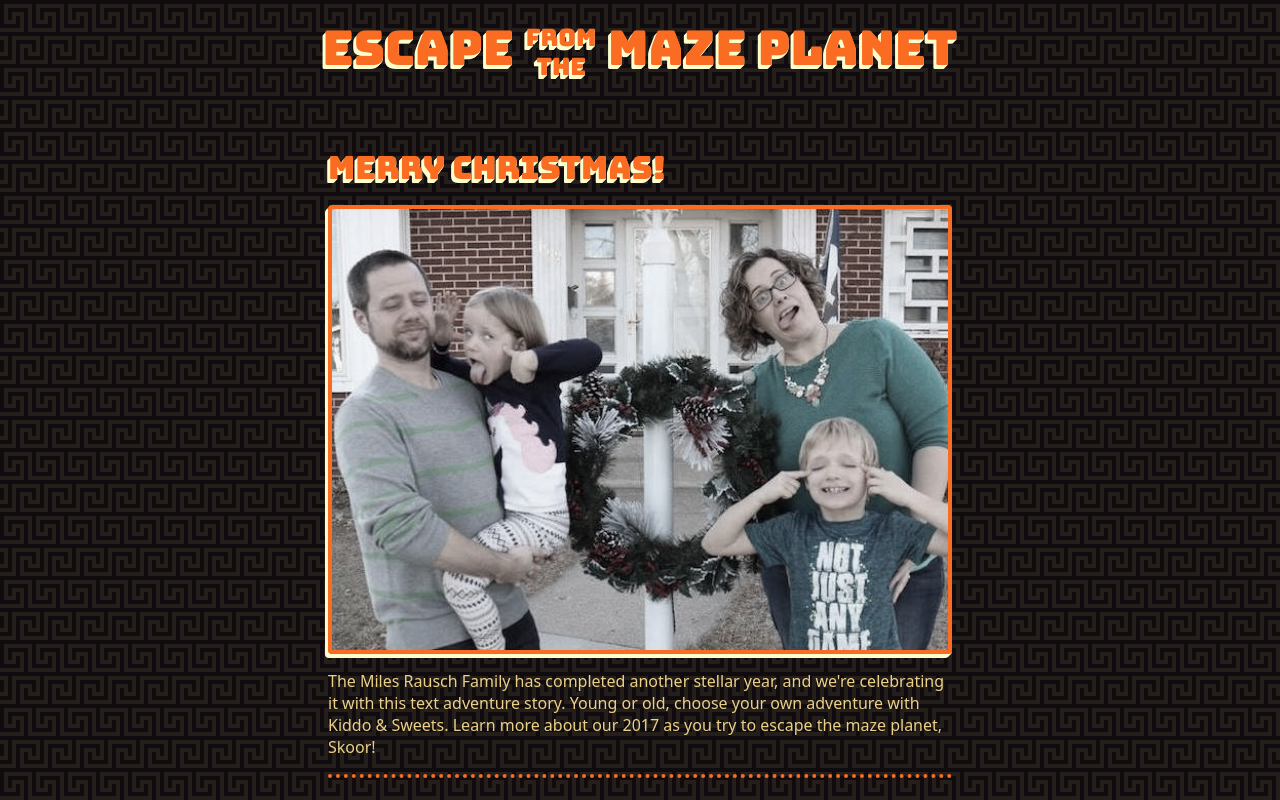
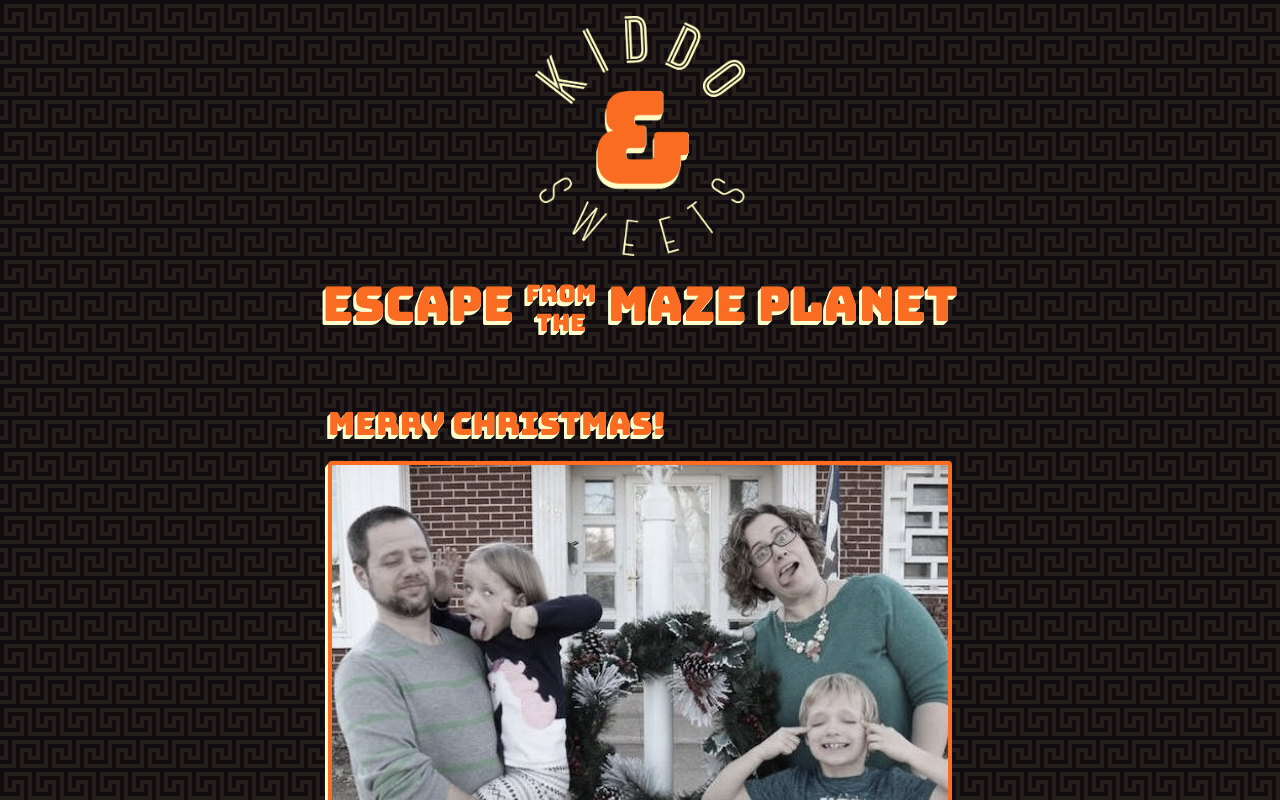
Before and after one commit to awayken/2017-christmas-card, a Nuxt app: page / in a window 1280 px wide. Shown: the top 800 px of the page. Built offline with nearby package versions, Linux system fonts and the light colour scheme.

Commit message:
Add Kiddo & Sweets logo to homepage

```diff
--- a/pages/index.vue
+++ b/pages/index.vue
@@ -1,6 +1,8 @@
 <template>
   <div>
     <section :class="['container', readerClass]">
+      <img class="logo" src="~/assets/kiddo-and-sweets-logo.png" alt="Kiddo &amp; Sweets">
+
       <h1 class="pulp">Escape <small>from the</small> <span>Maze Planet</span></h1>
 
       <story title="Merry Christmas!">
@@ -23,7 +25,7 @@
       </story>
 
       <story title="Hello, Fruckles" v-if="readingLevelChosen" id="hello">
-        <figure class="pulpbox"><img class="pulpbox--image" src="~/assets/fruckles.jpg"></figure>
+        <figure class="pulpbox"><img class="pulpbox--image" src="~/assets/fruckles.jpg" alt="An image of Fruckles, an alien that appears to be half Shar Pei and half cheetah."></figure>
 
         <div v-if="$store.state.readingLevel === 'old'">
           <p>You are the family pet, Fruckles, who Kiddo &amp; Sweets picked up on one of their many space adventures. Fruckles is half Shar Pei, half cheetah, full alien. Kiddo &amp; Sweets never have an adventure without you, and Escape from the Maze Planet is no exception. They rely on you to use your knowledge and wisdom to help them make decisions along the way. Are you up to the challenge?</p>
@@ -86,6 +88,12 @@
     width: 3em;
   }
 
+  .logo {
+    display: block;
+    margin: 0 auto 1em auto;
+    max-height: 30vh;
+  }
+
   .pulpbox {
     max-height: 75vh;
   }
```
Also changed, not shown: assets/kiddo-and-sweets-logo.png (added), static/kiddo-and-sweets-logo.svg (deleted).
